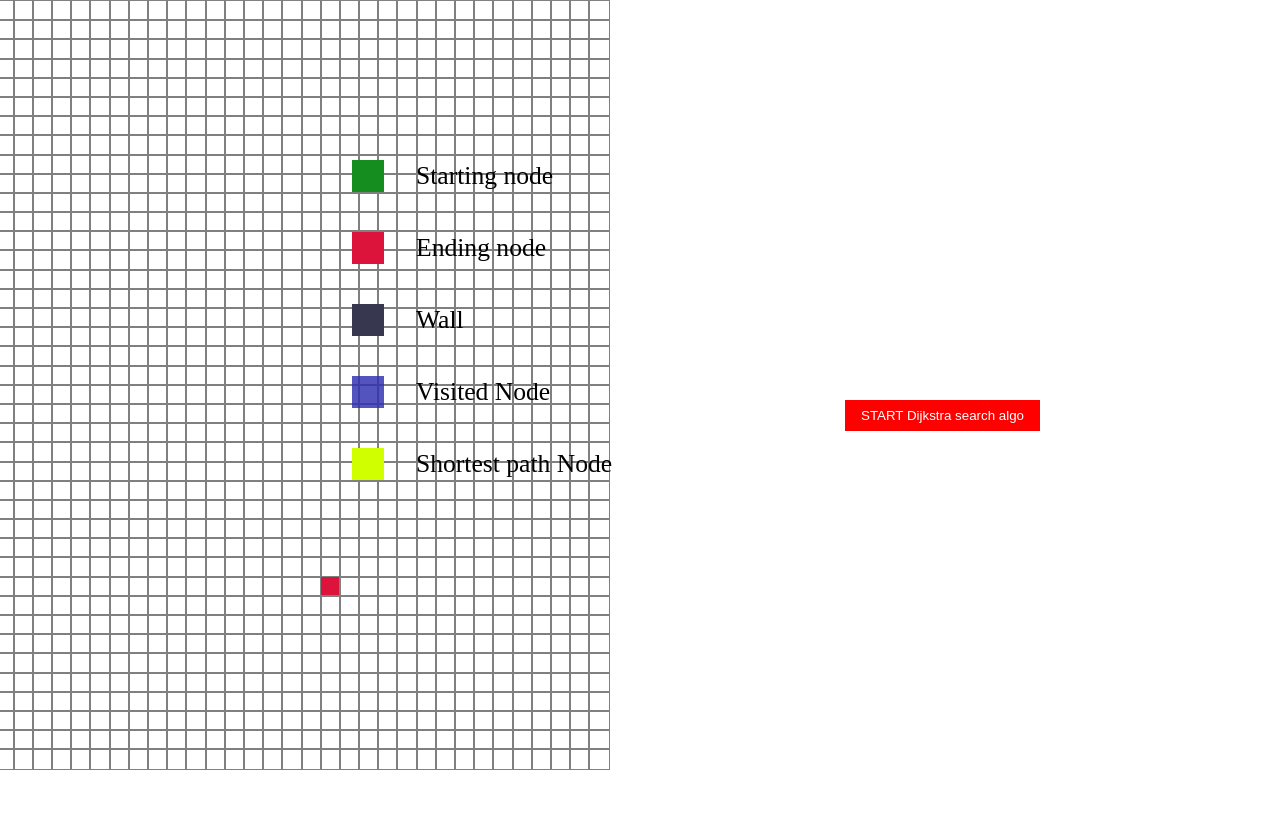
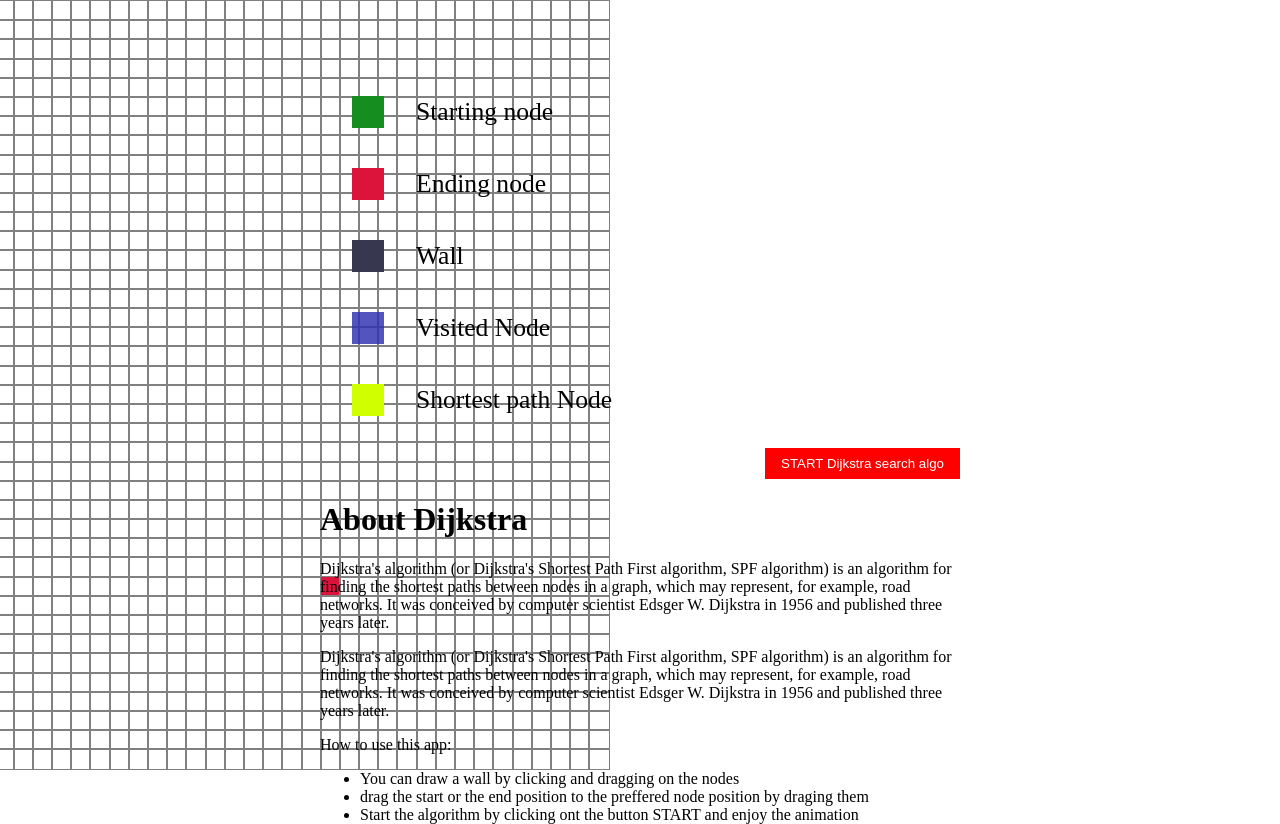
Before and after one commit to Tomolo997/Dijkstra-s, a website: page index.html in a window 1280 px wide. Shown: the top 824 px of the page. Before the commit the page ends 800 px from the top, so only its background shows below. Drawn offline with Linux system fonts and the light colour scheme.

Commit message:
added the text to the legend

```diff
--- a/index.html
+++ b/index.html
@@ -55,7 +55,17 @@
 
     </div>
 
-    <div class="tutorialText"></div>
+    <div class="tutorialText">
+        <h1>About Dijkstra</h1>
+        <p class="dijsktraText">Dijkstra's algorithm (or Dijkstra's Shortest Path First algorithm, SPF algorithm) is an algorithm for finding the shortest paths between nodes in a graph, which may represent, for example, road networks. It was conceived by computer scientist Edsger W. Dijkstra in 1956 and published three years later.</p>
+        <p class="dijsktraText">Dijkstra's algorithm (or Dijkstra's Shortest Path First algorithm, SPF algorithm) is an algorithm for finding the shortest paths between nodes in a graph, which may represent, for example, road networks. It was conceived by computer scientist Edsger W. Dijkstra in 1956 and published three years later.</p>
+        <p class="dijsktraText">How to use this app: <ul>
+            <li>You can draw a  wall by clicking and dragging on the nodes </li>
+            <li>drag the start or the end position to the preffered node position by draging them </li>
+        <li>Start the algorithm by clicking ont the button START and enjoy the animation</li>
+        </ul></p>
+
+    </div>
 </body>
 <script type="module" src="app.js"></script>
 </html>
--- a/style.css
+++ b/style.css
@@ -39,8 +39,8 @@
 
 .start__button {
   position: absolute;
-  right: 15rem;
-  top: 25rem;
+  right: 20rem;
+  top: 28rem;
 }
 
 .startDijsktra {
@@ -99,7 +99,7 @@
   width: 20rem;
   height: 20rem;
   position: absolute;
-  top: 10rem;
+  top: 6rem;
   right: 40rem;
   z-index: 1000;
   display: grid;
@@ -169,3 +169,12 @@
   height: 2rem;
   background-color: rgb(208, 255, 0);
 }
+
+.tutorialText {
+  width: 40rem;
+  height: 20rem;
+  position: absolute;
+  top: 30rem;
+  right: 20rem;
+  z-index: 1000;
+}
```
